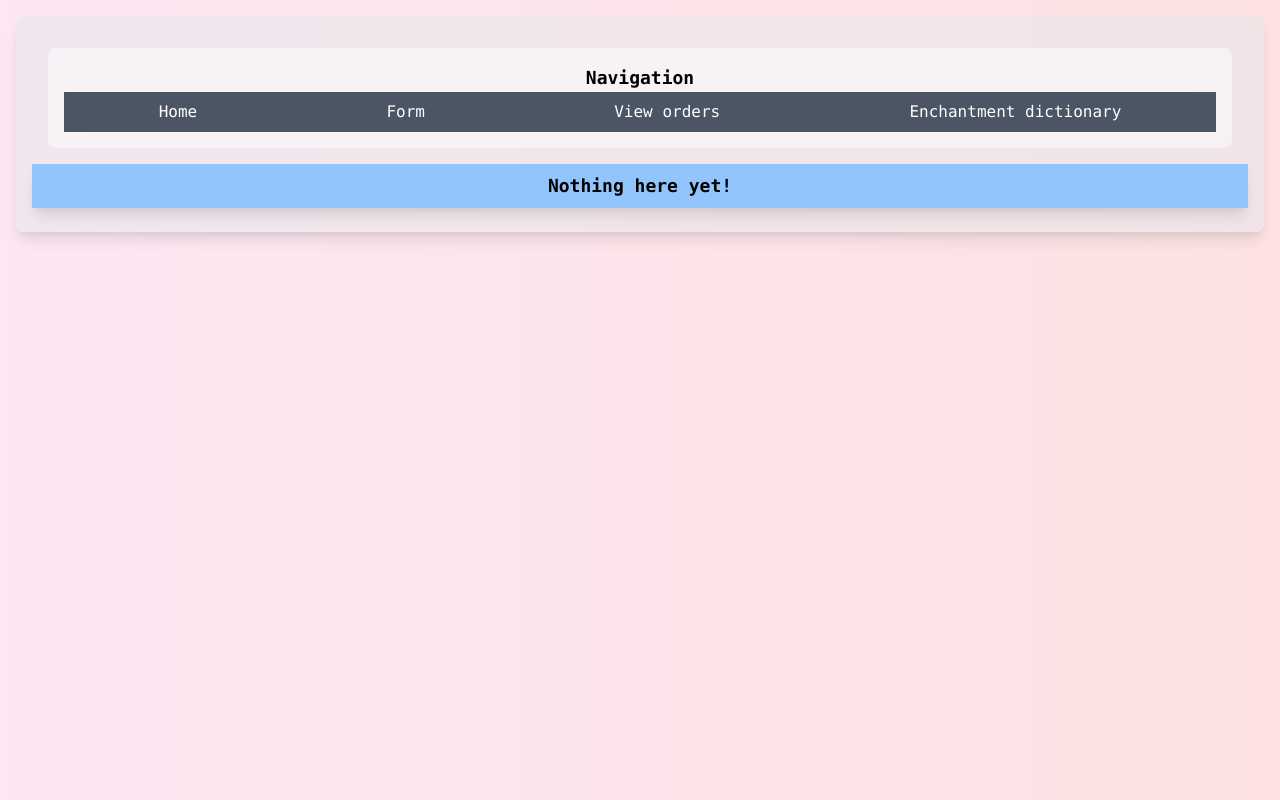
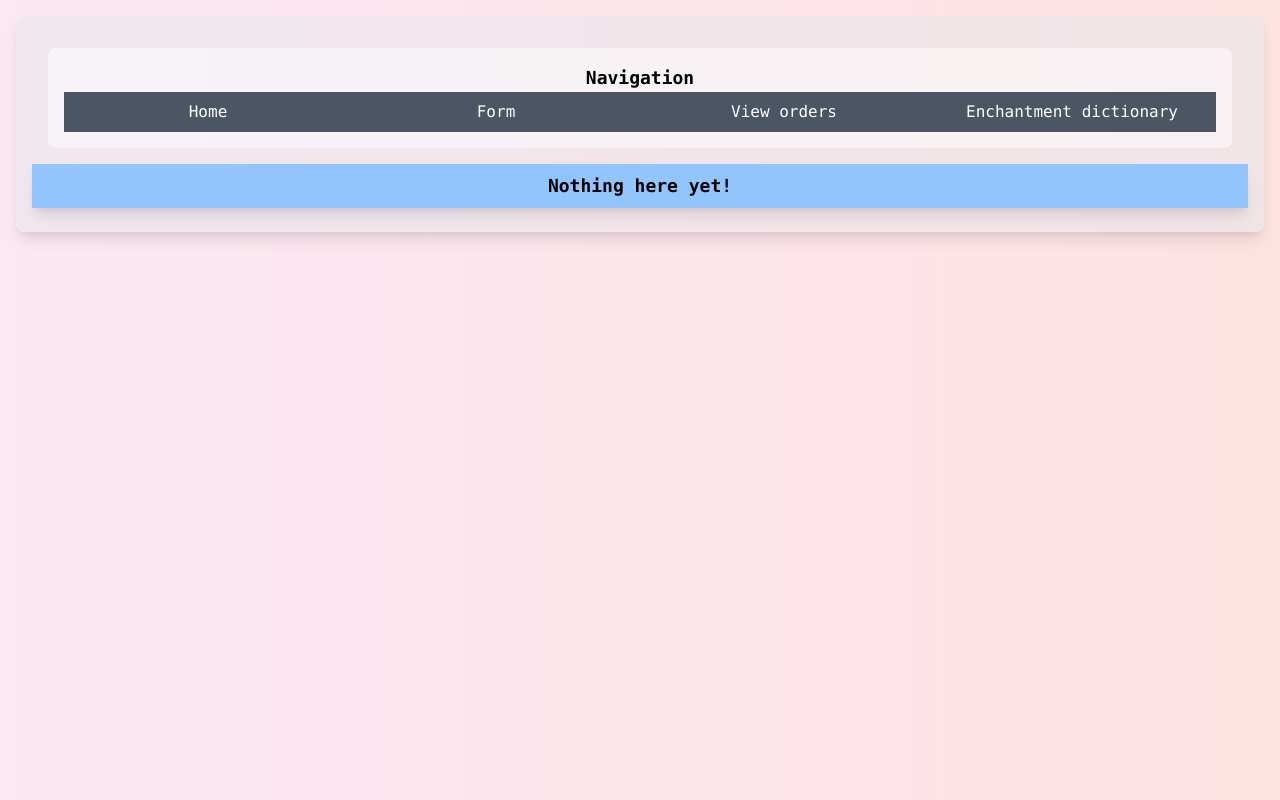
Before and after one commit to sheepy0125/NewMinecraftGearFormSite, a React (Create React App) app: page /home in a window 1280 px wide. Built offline with nearby package versions, Linux system fonts and the light colour scheme.

Commit message:
Fix nav item size growing

```diff
--- a/src/components/boilerplate/navbar.jsx
+++ b/src/components/boilerplate/navbar.jsx
@@ -7,7 +7,7 @@ import BaseWidget from "./widgets/baseWidget.jsx";
 // Nav item
 export function NavItem(props) {
 	return (
-		<Link to={props.link} className="flex-auto">
+		<Link to={props.link} className="flex-1">
 			<Button className="flex-auto w-full text-white text-mono" colorNormal="gray-600" colorHover="gray-800">
 				{props.children}
 			</Button>
```
